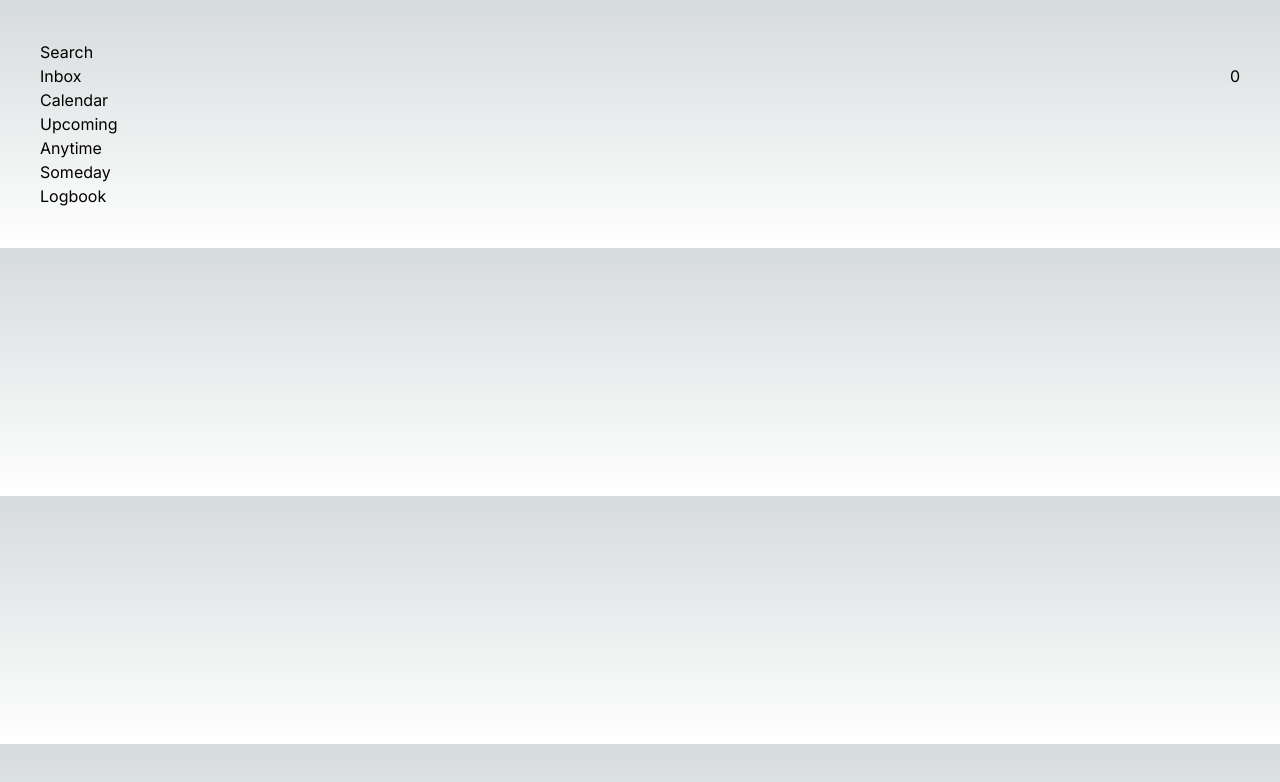
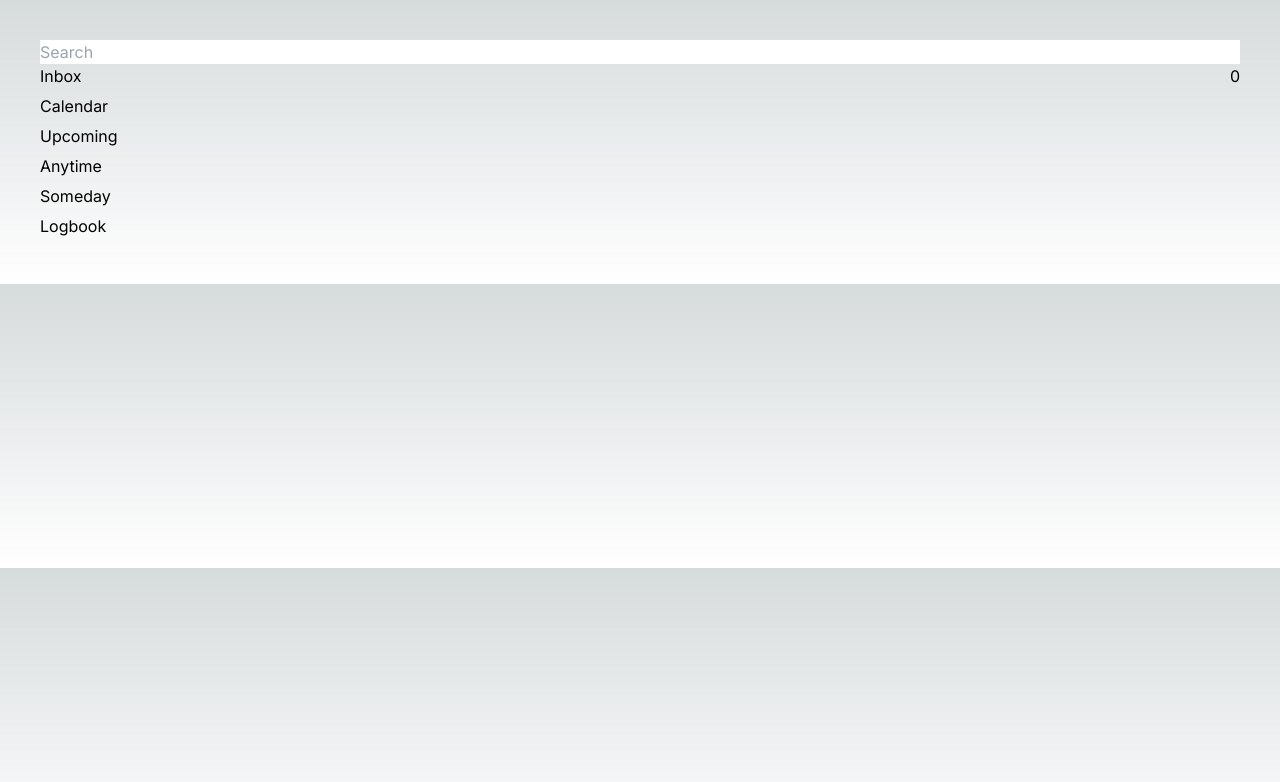
Before and after one commit to Do-yoon/todo, a Next.js app: page / in a window 1280 px wide. Shown: the top 782 px of the page. Built offline with nearby package versions, Linux system fonts and the light colour scheme.

Commit message:
added onclick event
* changed div to button
* added input text

```diff
--- a/src/app/globals.css
+++ b/src/app/globals.css
@@ -32,12 +32,13 @@ body {
   }
 }
 
-.nav div {
+.nav button {
   width: 100%;
 }
 
 .nav span {
   left: 20%;
+  float: left;
 }
 
 .nav #inbox-number {
@@ -46,6 +47,6 @@ body {
   width: fit-content;
 }
 
-.search {
+.search input {
   width: 100%;
 }
--- a/src/app/page.js
+++ b/src/app/page.js
@@ -1,29 +1,39 @@
+'use client'
+
 import Image from "next/image";
+import {url} from "../util/static"
+
+function onClickNav(e, _id) {
+  e.preventDefault();
+  window.location=`${url}/${_id}`
+}
 
 export default function Home() {
   return (
     <main className="flex flex-col justify-between p-10">
-      <div className="search">Search</div>
+      <div className="search">
+        <input type="text" placeholder="Search"></input>
+      </div>
       <div className="nav">
-        <div>
+        <button onClick={(e)=>onClickNav(e, "inbox")}>
           <span>Inbox</span>
           <span id="inbox-number">0</span>
-        </div>
-        <div>
+        </button>
+        <button onClick={(e)=>onClickNav(e, "inbox")}>
           <span>Calendar</span>
-        </div>
-        <div>
+        </button>
+        <button onClick={(e)=>onClickNav(e, "calendar")}>
           <span>Upcoming</span>
-        </div>
-        <div>
+        </button>
+        <button onClick={(e)=>onClickNav(e, "upcoming")}>
           <span>Anytime</span>
-        </div>
-        <div>
+        </button>
+        <button onClick={(e)=>onClickNav(e, "anytime")}>
           <span>Someday</span>
-        </div>
-        <div>
+        </button>
+        <button onClick={(e)=>onClickNav(e, "logbook")}>
           <span>Logbook</span>
-        </div>
+        </button>
       </div>
     </main>
   );
--- /dev/null
+++ b/src/util/static.js
@@ -0,0 +1 @@
+export const url="http://localhost:3000"
```
